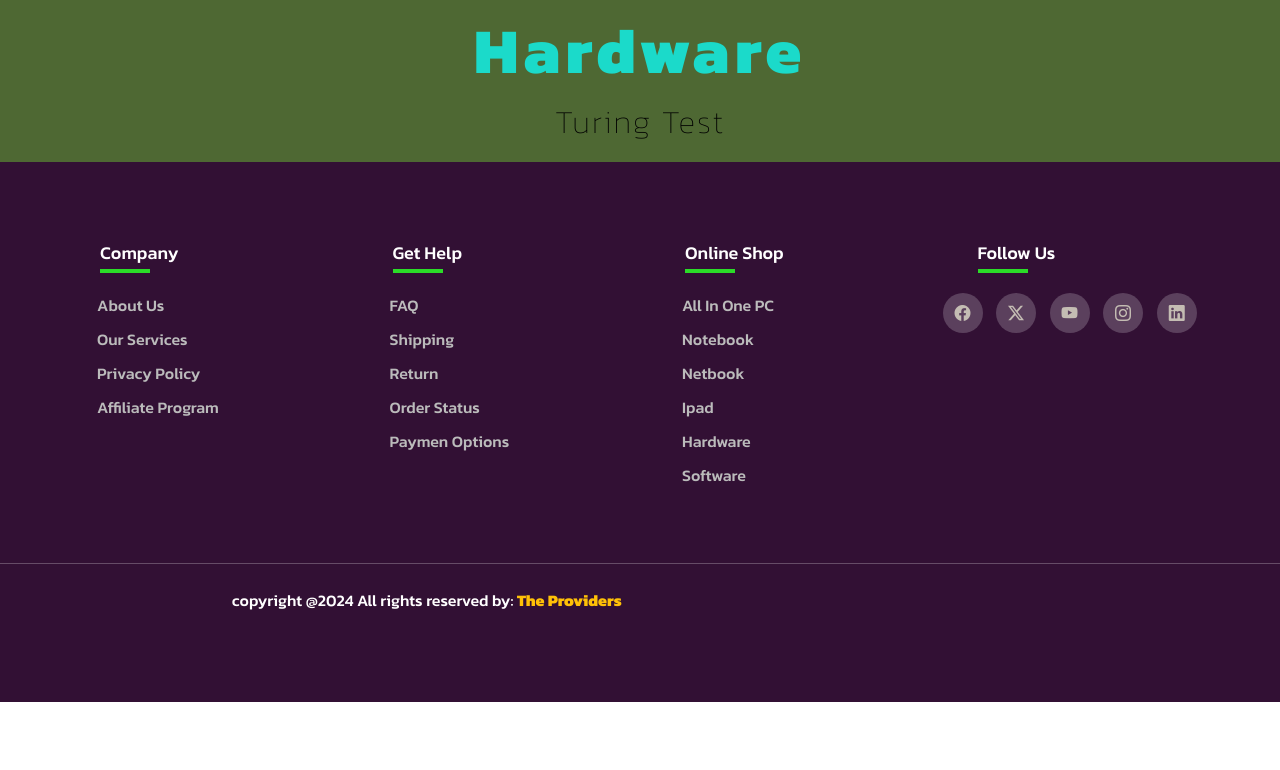
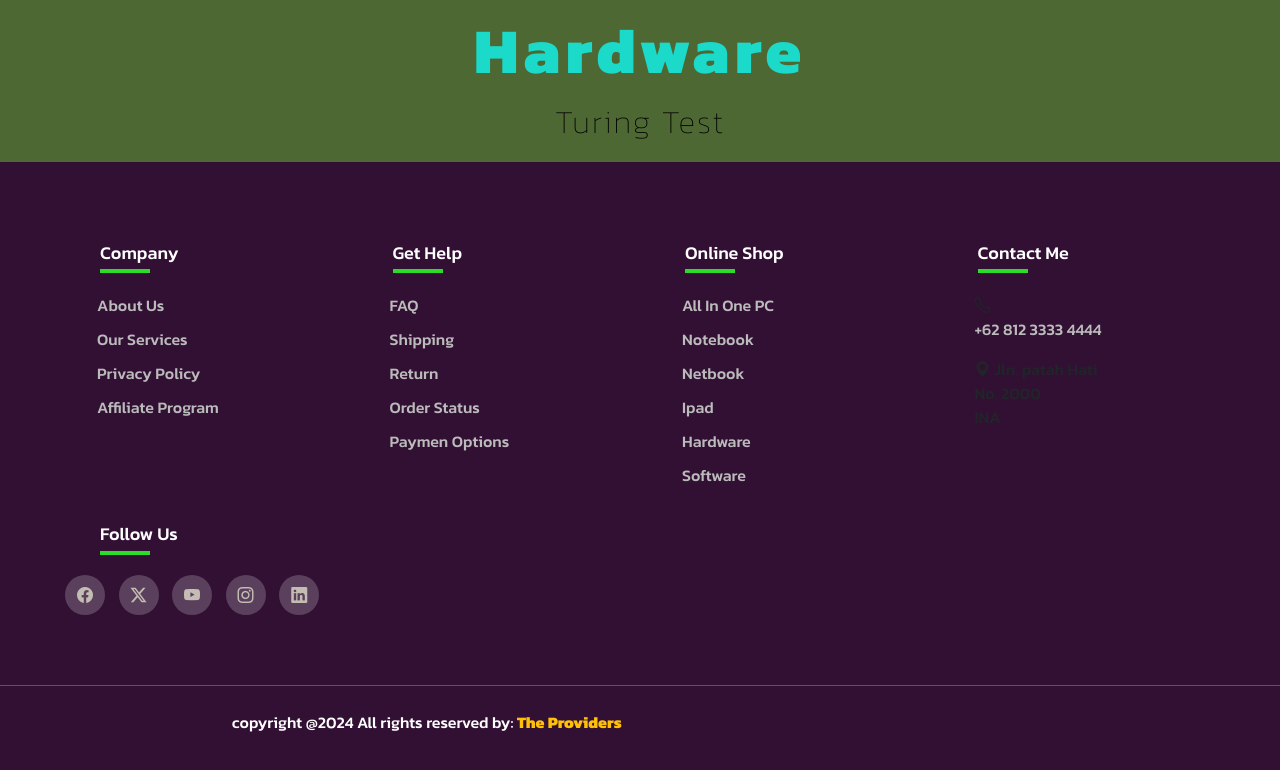
Before and after one commit to syahrial-long/coba-dulu, a plain HTML site: page index.html in a window 1280 px wide. Shown: the part 1847-2617 px from the top of the page. Before the commit the page ends 2549 px from the top, so only its background shows below. Drawn offline with nearby package versions, Linux system fonts and the light colour scheme.

Commit message:
Update index.html

```diff
--- a/index.html
+++ b/index.html
@@ -227,6 +227,20 @@
         </ul>
       </div>
       <div class="footer-col">
+        <div class="info">
+          <h4>Contact Me</h4>
+          <ul>
+            <li><span><i class="bi bi-telephone" aria-hidden="true"></i></span>
+              <p><a href="tel:12345678900">+62 812 3333 4444</a></p>
+              </li>
+              <li><span><i class="bi bi-geo-alt-fill" aria-hidden="true"></i></span>
+                <span>Jln. patah Hati <br>No. 2000 <br>INA
+                </span></li>
+          </ul>
+        </div>
+      </div>
+
+      <div class="footer-col">
         <div class="social-link">
         <h4>Follow Us</h4>
           <a href="https://www.facebook.com/sukasukasaya.sukasukasaya.58"><i class="bi bi-facebook"></i></a>
```
